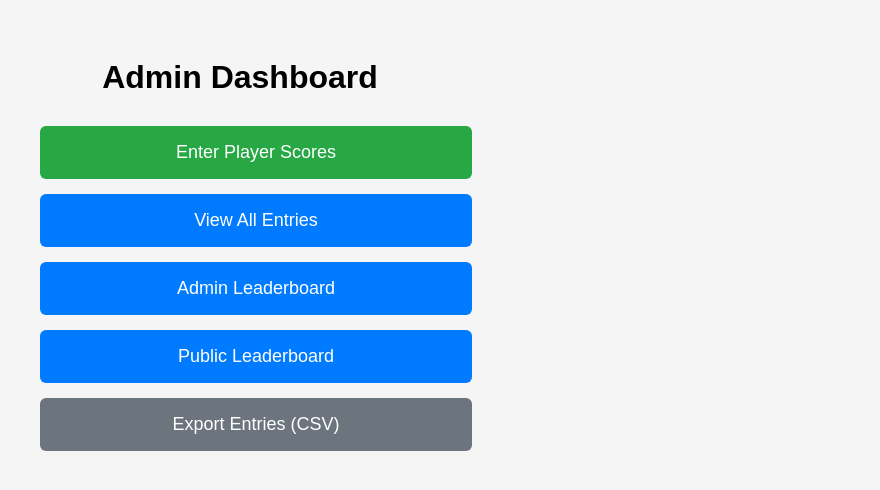
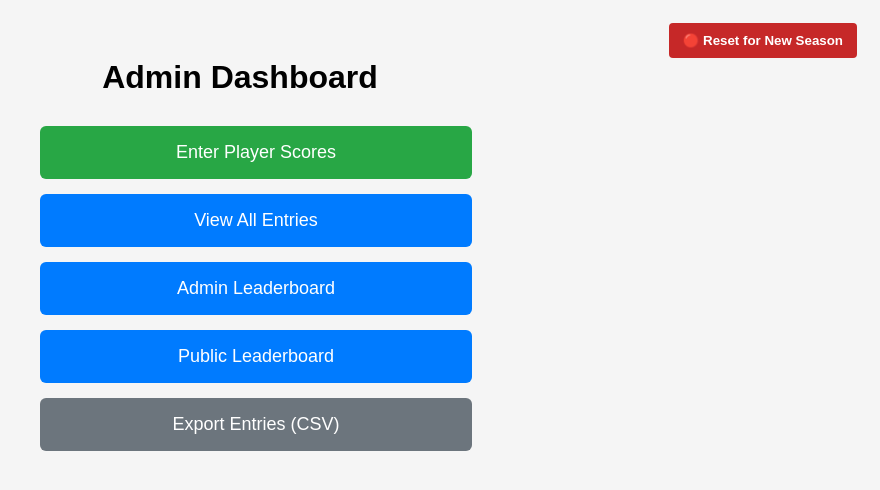
Before and after one commit to clintnissen80-maker/nfl-playoff-pool, a website: page public/admin-dashboard.html in a window 1280 px wide. Shown: the whole page, without its empty margins (400-1280 px from the left). Drawn offline with Linux system fonts and the light colour scheme; sample sign-in values are in the browser's storage.

Commit message:
Add admin reset season API and dashboard button

```diff
--- a/public/admin-dashboard.html
+++ b/public/admin-dashboard.html
@@ -6,14 +6,17 @@
       window.location.href = "/admin-login.html";
     }
   </script>
+
   <meta charset="UTF-8" />
   <meta name="viewport" content="width=device-width, initial-scale=1.0" />
   <title>Admin Dashboard</title>
+
   <style>
     body {
       font-family: Arial, sans-serif;
       background: #f5f5f5;
       padding: 30px;
+      position: relative;
     }
     h1 {
       text-align: center;
@@ -48,7 +51,26 @@
     }
   </style>
 </head>
+
 <body>
+
+<!-- 🔴 Reset for New Season Button -->
+<div style="position: absolute; top: 15px; right: 15px;">
+  <button
+    onclick="resetSeason()"
+    style="
+      background-color: #c62828;
+      color: white;
+      border: none;
+      padding: 10px 14px;
+      font-weight: bold;
+      cursor: pointer;
+      border-radius: 4px;
+    "
+  >
+    🔴 Reset for New Season
+  </button>
+</div>
 
 <h1>Admin Dashboard</h1>
 
@@ -74,5 +96,42 @@
   </a>
 </div>
 
+<!-- 🔐 Reset logic -->
+<script>
+  async function resetSeason() {
+    const confirmText =
+      "ARE YOU ABSOLUTELY SURE?\n\n" +
+      "This will permanently delete ALL entries, player selections, and scores.\n\n" +
+      "This cannot be undone.";
+
+    if (!confirm(confirmText)) {
+      return;
+    }
+
+    const token = localStorage.getItem("adminToken");
+
+    if (!token) {
+      alert("Admin session expired. Please log in again.");
+      window.location.href = "/admin-login.html";
+      return;
+    }
+
+    const res = await fetch("/api/admin/reset-season", {
+      method: "POST",
+      headers: {
+        "Authorization": token
+      }
+    });
+
+    if (!res.ok) {
+      alert("Reset failed. Check server logs.");
+      return;
+    }
+
+    alert("Season reset complete.");
+    window.location.reload();
+  }
+</script>
+
 </body>
 </html>
```
Also changed, not shown: server.js (+16 -0 lines). Lines whose indentation alone changed are shown as unchanged.
